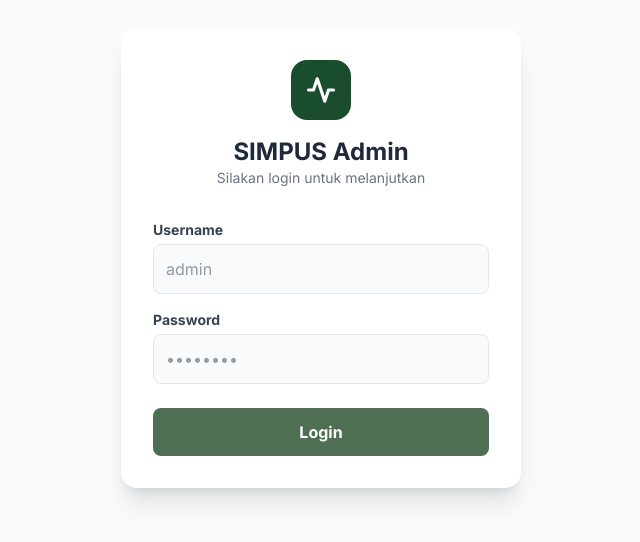
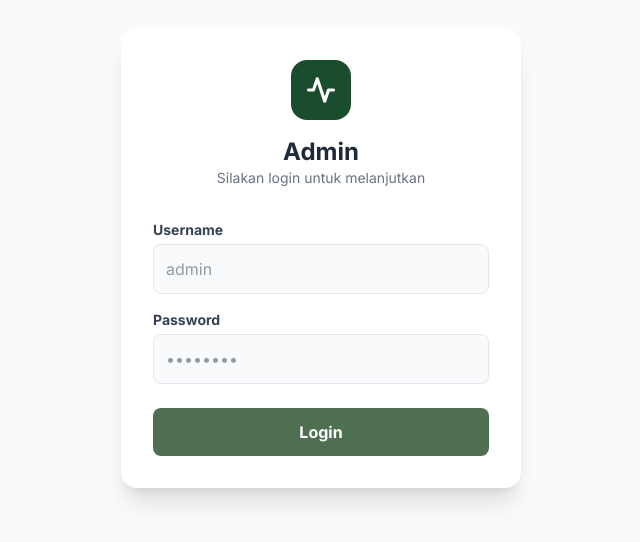
Before and after one commit to defefendi/puskesmas-web, a Next.js app: page /admin in a window 1280 px wide. Shown: the part 142-684 px from the top of the page, without its empty margins (319-959 px from the left). Built offline with nearby package versions, Linux system fonts and the light colour scheme.

Commit message:
Change SIMPUS Admin to Admin in admin page

```diff
--- a/src/app/admin/page.tsx
+++ b/src/app/admin/page.tsx
@@ -31,7 +31,7 @@ export default function AdminDashboard() {
             <div className="w-[60px] h-[60px] bg-[var(--green-deep)] rounded-[16px] flex items-center justify-center mb-4">
                <svg width="30" height="30" viewBox="0 0 24 24" fill="none" stroke="white" strokeWidth="2.5" strokeLinecap="round" strokeLinejoin="round"><path d="M22 12h-4l-3 9L9 3l-3 9H2"/></svg>
             </div>
-            <h1 className="text-2xl font-bold text-gray-800">SIMPUS Admin</h1>
+            <h1 className="text-2xl font-bold text-gray-800">Admin</h1>
             <p className="text-sm text-gray-500">Silakan login untuk melanjutkan</p>
           </div>
 
@@ -74,7 +74,7 @@ function AdminMain({ setIsLoggedIn }: { setIsLoggedIn: (val: boolean) => void })
             <svg width="20" height="20" viewBox="0 0 24 24" fill="none" stroke="white" strokeWidth="2.5" strokeLinecap="round" strokeLinejoin="round"><path d="M22 12h-4l-3 9L9 3l-3 9H2"/></svg>
           </div>
           <div className="flex flex-col">
-            <h1 className="font-bold text-[16px] text-gray-800 leading-tight">SIMPUS Admin</h1>
+            <h1 className="font-bold text-[16px] text-gray-800 leading-tight">Admin</h1>
             <p className="text-[12px] text-gray-400 font-medium">Sistem Informasi Manajemen Puskesmas</p>
           </div>
         </div>
```
